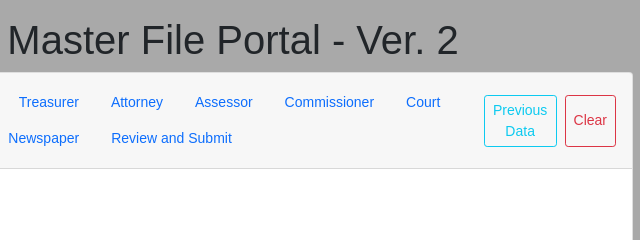
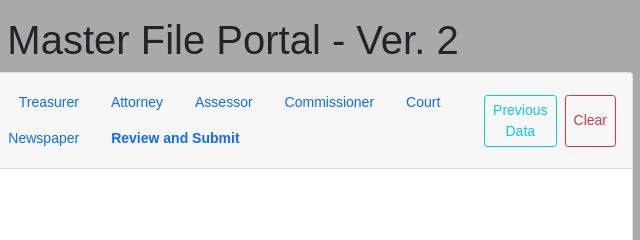
Before and after one commit to dstein131/MasterFile-Portal, a plain HTML site: page index2.html in a window 1280 px wide. Shown: the top 240 px of the page, 407-1047 px from the left. Drawn offline with nearby package versions, Linux system fonts and the light colour scheme.

Commit message:
review bold

```diff
--- a/index2.html
+++ b/index2.html
@@ -87,7 +87,7 @@
                             <li class="nav-item" role="presentation">
                                 <button class="nav-link " id="pills-review-tab" data-bs-toggle="pill"
                                     data-bs-target="#pills-review" type="button" role="tab" aria-controls="pills-review"
-                                    aria-selected="false">Review and Submit</button>
+                                    aria-selected="false"><b>Review and Submit</b></button>
                             </li>
                         </ul>
 
```
